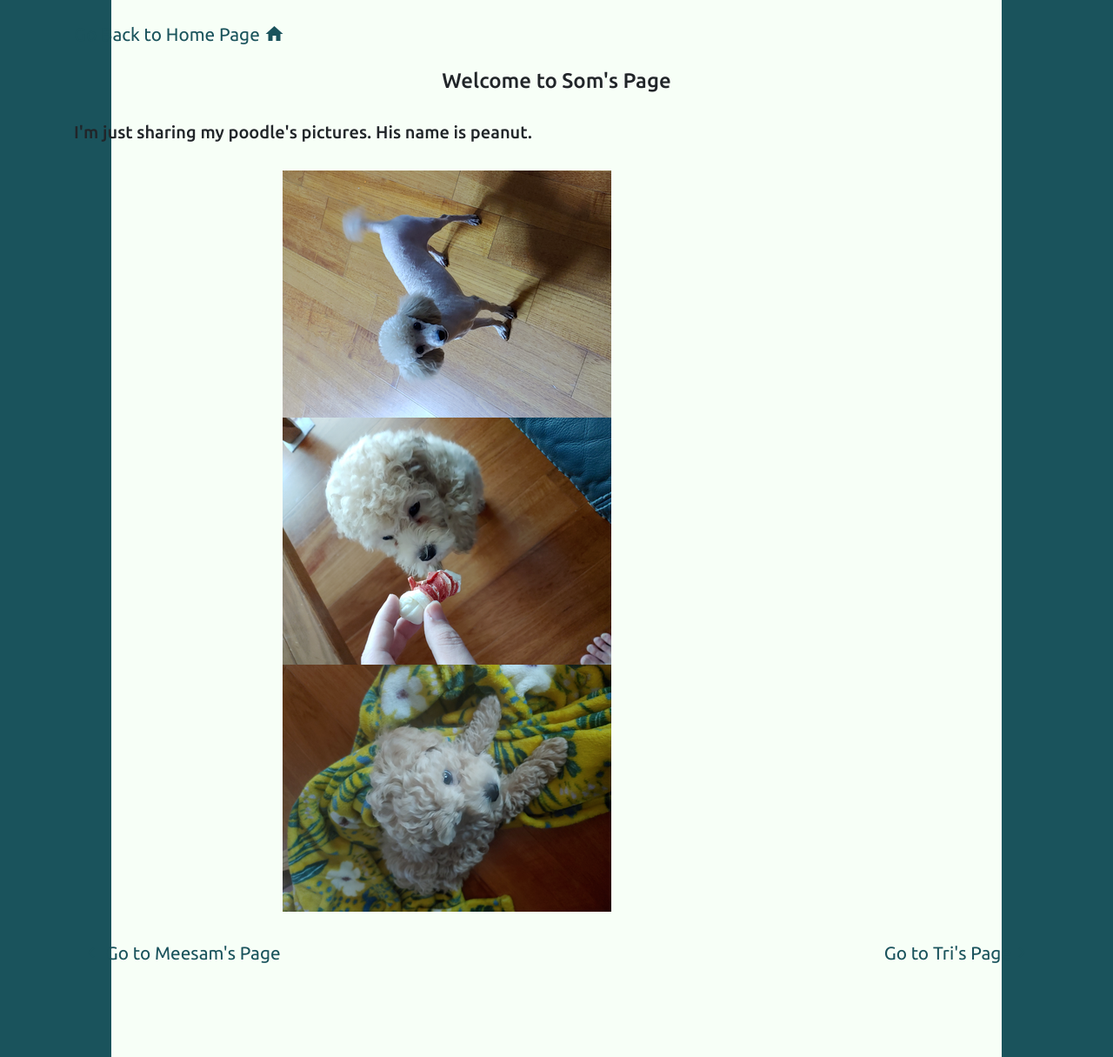
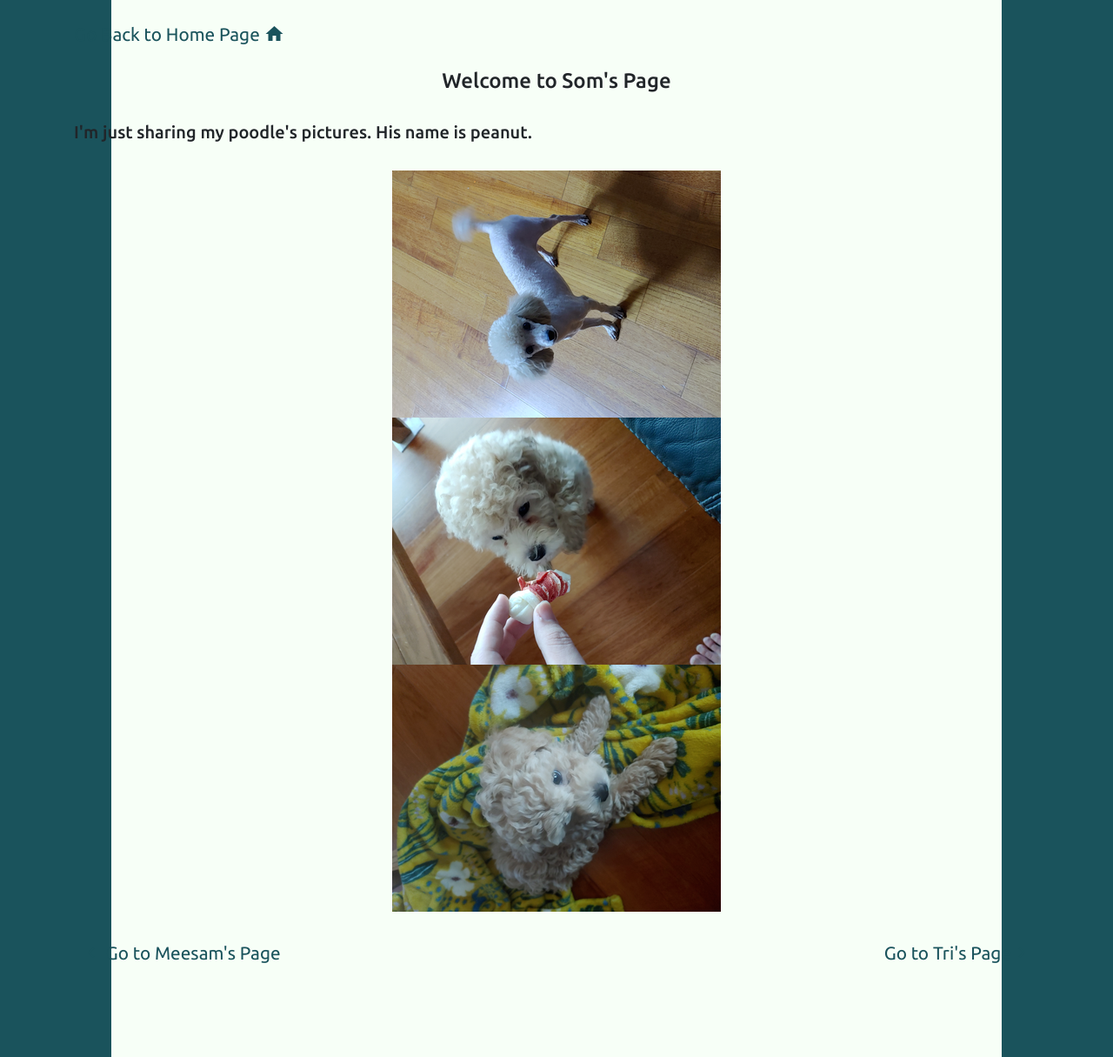
Before and after one commit to Trisentosa/Lab3ECE4880, a Flask app: page /som in a window 1280 px wide. Shown: the whole page at 87% size. Run offline with Flask 2, Linux system fonts and the light colour scheme; some libraries are stand-ins or nearby versions.

Commit message:
fix styling

```diff
--- a/static/css/main.css
+++ b/static/css/main.css
@@ -34,8 +34,7 @@ body {
 
 .people-img {
   display: block;
-  margin-left: 2.5in;
-  margin-right: auto;
+  margin: 0 auto;
   width: auto;
   height: auto;
 }
```
